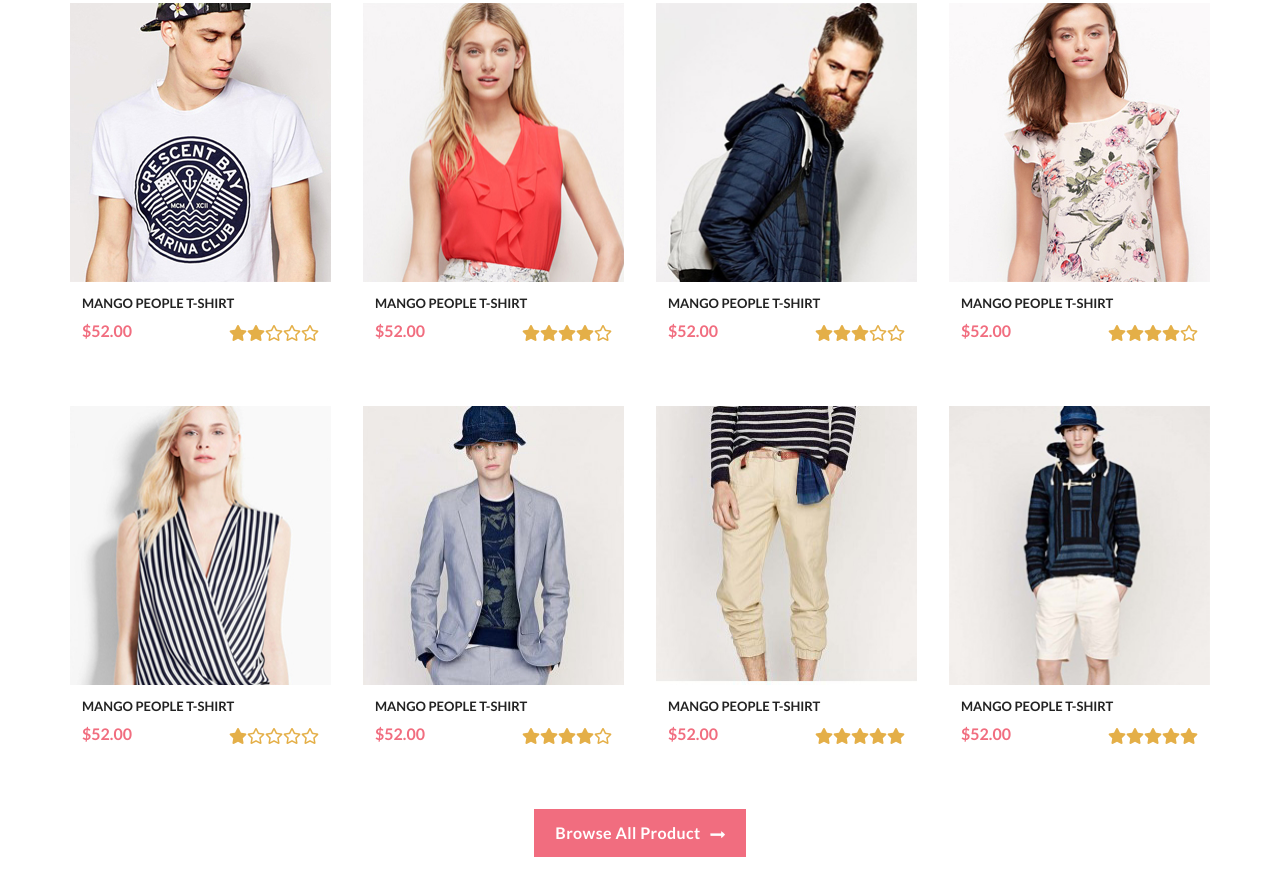
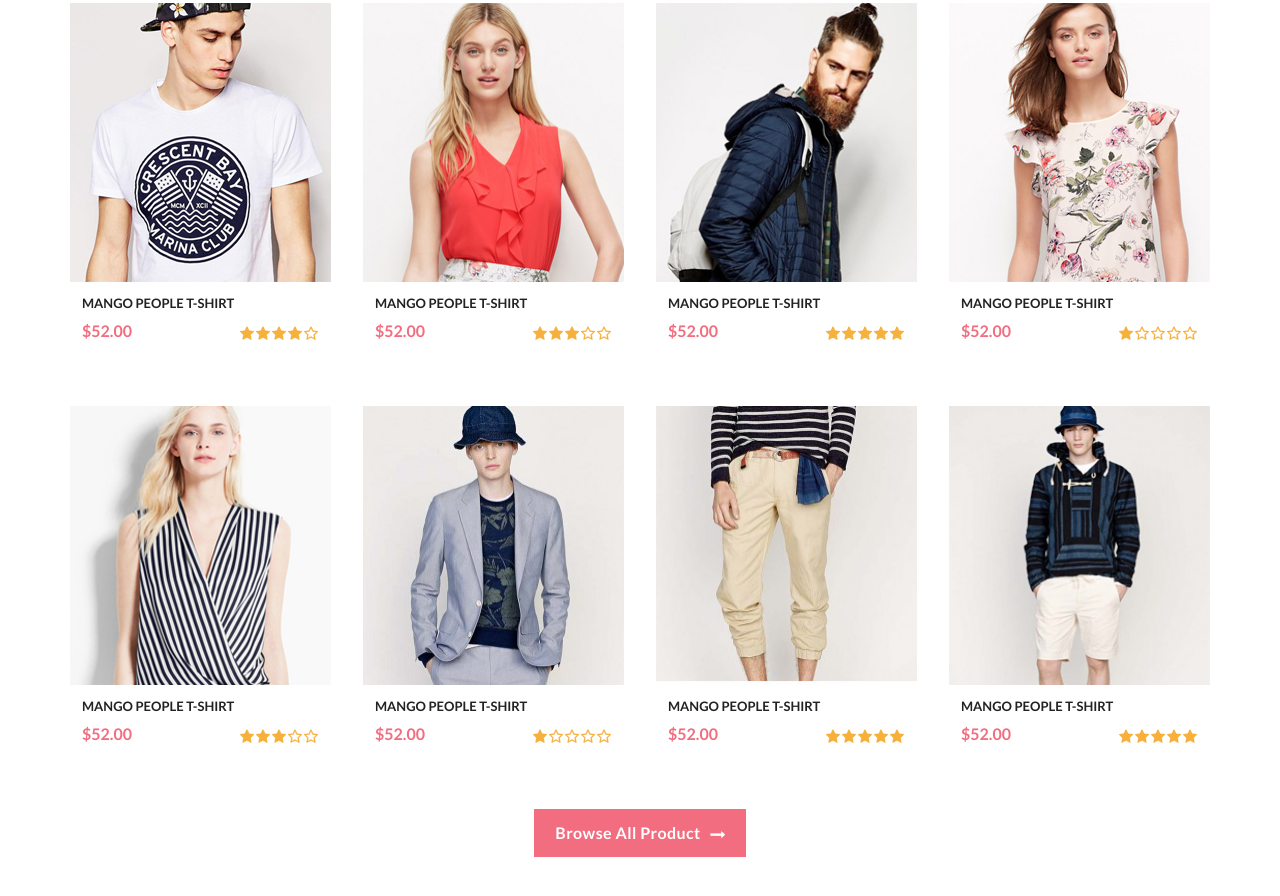
Before and after one commit to Rezyapkin/WebDeveloper, a plain HTML site: page index.html in a window 1280 px wide. Shown: the part 1870-2766 px from the top of the page. Drawn offline with Linux system fonts and the light colour scheme.

Commit message:
Changes ***** to img

```diff
--- a/css/style.css
+++ b/css/style.css
@@ -18,20 +18,43 @@ form * {
 /* Иконки социальных сетей решил вывести через шрифт, наверно правильнее через картинки */
 
 .futured__item__stars {
-    font-family:"Font Awesome\ 5 Free";
-    -moz-osx-font-smoothing: grayscale;
-    -webkit-font-smoothing: antialiased;
-    display: inline-block;
-    font-style: normal;
-    font-variant: normal;
-    text-rendering: auto;
-    line-height: 1;
-    font-size: 16px;
+    height: 16px;
+    width: 80px;
+}
+
+.futured__item__stars div {
+    display: flex;
+    justify-content: center;
+}
+
+span.star_left,
+span.star_right {
+    display: block;
+    align-self: center;
+    height: 16px;
+    background-repeat: repeat-x;
+}
+
+span.star_left {
+    background-image: url("../img/star_fill.png");
+}
+
+span.star_right {
+    background-image: url("../img/star_contur.png");
 }
 
 
+
+star_fill {
+    background-image: url("../img/star_fill.png")
+}
+
+star_contur {
+    background-image: url("../img/star_contur.png")
+}
+
 .fa-icons {
-    font-family:"FontAwesome";
+    font-family: "FontAwesome";
     -moz-osx-font-smoothing: grayscale;
     -webkit-font-smoothing: antialiased;
     display: inline-block;
@@ -41,19 +64,19 @@ form * {
     line-height: 1;
 }
 
-.fa-facebook:before  {
+.fa-facebook:before {
     content: "\f09a";
 }
 
-.fa-twitter:before  {
+.fa-twitter:before {
     content: "\f099";
 }
 
-.fa-linkedin-in:before  {
+.fa-linkedin-in:before {
     content: "\f0e1";
 }
 
-.fa-pinterest:before  {
+.fa-pinterest:before {
     content: "\f231";
 }
 
@@ -61,60 +84,49 @@ form * {
     content: "\f0d5";
 }
 
-.fa-star:before  {
-    content: "\f005";
+.futured__item__star5 .star_left {
+    width: 80px;
+}
+.futured__item__star5 .star_right {
+    width: 0px;
 }
 
-.fa-star5:before {
-    content: "\f005\f005\f005\f005\f005";
-    font-weight: 900;
+.futured__item__star4 .star_left {
+    width: 64px;
+}
+.futured__item__star4 .star_right {
+    width: 16px;
 }
 
-.fa-star4:before {
-    content: "\f005\f005\f005\f005";
-    font-weight: 900;
+.futured__item__star3 .star_left {
+    width: 48px;
+}
+.futured__item__star3 .star_right {
+    width: 32px;
 }
 
-.fa-star4:after {
-    content: "\f005";
-    font-weight: 300;
+.futured__item__star2 .star_left {
+    width: 32px;
+}
+.futured__item__star2 .star_right {
+    width: 48px;
+}
+.futured__item__star1 .star_left {
+    width: 16px;
+}
+.futured__item__star1 .star_right {
+    width: 64px;
 }
 
-.fa-star3:before {
-    content: "\f005\f005\f005";
-    font-weight: 900;
-}
 
-.fa-star3:after {
-    content: "\f005\f005";
-    font-weight: 300;
-}
-
-.fa-star2:before {
-    content: "\f005\f005";
-    font-weight: 900;
-}
-
-.fa-star2:after {
-    content: "\f005\f005\f005";
-    font-weight: 300;
-}
-
-.fa-star1:before {
-    content: "\f005";
-    font-weight: 900;
-}
-
-.fa-star1:after {
-    content: "\f005\f005\f005\f005";
-    font-weight: 300;
-}
 
 input::placeholder {
     color: #a4a4a4;
 }
 
-.specials span, .promo span, .logo span {
+.specials span,
+.promo span,
+.logo span {
     color: #f16d7f;
 }
 
@@ -169,7 +181,7 @@ input::placeholder {
 
 .header {
     display: flex;
-    justify-content: space-around;
+    justify-content: space-between;
     height: 100px;
     box-shadow: 0 0 10px 0px rgba(0, 0, 0, 0.17);
     border: 1px solid rgba(236, 236, 236, 1);
@@ -460,8 +472,7 @@ input::placeholder {
     margin: 0px 12px;
 }
 
-.futured__item__name {
-}
+.futured__item__name {}
 
 .futured__item__link {
     display: block;
--- a/index.html
+++ b/index.html
@@ -6,7 +6,6 @@
     <meta name="viewport" content="width=device-width, initial-scale=1.0">
     <title>Document</title>
     <link href="https://fonts.googleapis.com/css2?family=Lato:wght@100;300;400;700;900&display=swap" rel="stylesheet">
-    <link rel="stylesheet" href="https://use.fontawesome.com/releases/v5.0.10/css/all.css">
     <link rel="stylesheet" href="css/font-awesome.min.css">
     <link rel="stylesheet" href="css/style.css">
 </head>
@@ -14,7 +13,7 @@
 <body>
     <div class="wrapper">
         <div class="top">
-            <header class="header">
+            <header class="header center">
                 <div class="header__left">
                     <a href="" class="logo"><img src="img/logo.png" alt="" class="logo__img">BRAN<span>D</span></a>
                     <form action="" class="header__form">
@@ -81,7 +80,9 @@
                                 <div class="futured__item__name">Mango people t-shirt</div>
                                 <div class="futured__item__price">
                                     <div>$52.00</div>
-                                    <div class="futured__item__stars"><span class="fa-star2"></span></div>
+                                    <div class="futured__item__stars">
+                                        <div class="futured__item__star4"><span class="star_left"></span><span class="star_right"></span></div>
+                                    </div>
                                 </div>
                             </div>
                         </a></div>
@@ -93,7 +94,9 @@
                                 <div class="futured__item__name">Mango people t-shirt</div>
                                 <div class="futured__item__price">
                                     <div>$52.00</div>
-                                    <div class="futured__item__stars"><span class="fa-star4"></span></div>
+                                    <div class="futured__item__stars">
+                                        <div class="futured__item__star3"><span class="star_left"></span><span class="star_right"></span></div>
+                                    </div>
                                 </div>
                             </div>
                         </a></div>
@@ -105,7 +108,9 @@
                                 <div class="futured__item__name">Mango people t-shirt</div>
                                 <div class="futured__item__price">
                                     <div>$52.00</div>
-                                    <div class="futured__item__stars"><span class="fa-star3"></span></div>
+                                    <div class="futured__item__stars">
+                                        <div class="futured__item__star5"><span class="star_left"></span><span class="star_right"></span></div>
+                                    </div>
                                 </div>
                             </div>
                         </a></div>
@@ -117,7 +122,9 @@
                                 <div class="futured__item__name">Mango people t-shirt</div>
                                 <div class="futured__item__price">
                                     <div>$52.00</div>
-                                    <div class="futured__item__stars"><span class="fa-star4"></span></div>
+                                    <div class="futured__item__stars">
+                                        <div class="futured__item__star1"><span class="star_left"></span><span class="star_right"></span></div>
+                                    </div>
                                 </div>
                             </div>
                         </a></div>
@@ -129,7 +136,9 @@
                                 <div class="futured__item__name">Mango people t-shirt</div>
                                 <div class="futured__item__price">
                                     <div>$52.00</div>
-                                    <div class="futured__item__stars"><span class="fa-star1"></span></div>
+                                    <div class="futured__item__stars">
+                                        <div class="futured__item__star3"><span class="star_left"></span><span class="star_right"></span></div>
+                                    </div>
                                 </div>
                             </div>
                         </a></div>
@@ -141,7 +150,9 @@
                                 <div class="futured__item__name">Mango people t-shirt</div>
                                 <div class="futured__item__price">
                                     <div>$52.00</div>
-                                    <div class="futured__item__stars"><span class="fa-star4"></span></div>
+                                    <div class="futured__item__stars">
+                                        <div class="futured__item__star1"><span class="star_left"></span><span class="star_right"></span></div>
+                                    </div>
                                 </div>
                             </div>
                         </a></div>
@@ -153,7 +164,9 @@
                                 <div class="futured__item__name">Mango people t-shirt</div>
                                 <div class="futured__item__price">
                                     <div>$52.00</div>
-                                    <div class="futured__item__stars"><span class="fa-star5"></span></div>
+                                    <div class="futured__item__stars">
+                                        <div class="futured__item__star5"><span class="star_left"></span><span class="star_right"></span></div>
+                                    </div>
                                 </div>
                             </div>
                         </a></div>
@@ -165,7 +178,9 @@
                                 <div class="futured__item__name">Mango people t-shirt</div>
                                 <div class="futured__item__price">
                                     <div>$52.00</div>
-                                    <div class="futured__item__stars"><span class="fa-star5"></span></div>
+                                    <div class="futured__item__stars">
+                                        <div class="futured__item__star5"><span class="star_left"></span><span class="star_right"></span></div>
+                                    </div>
                                 </div>
                             </div>
                         </a></div>
```
Also changed, not shown: img/star_contur.png (added), img/star_fill.png (added), 1 other file.
